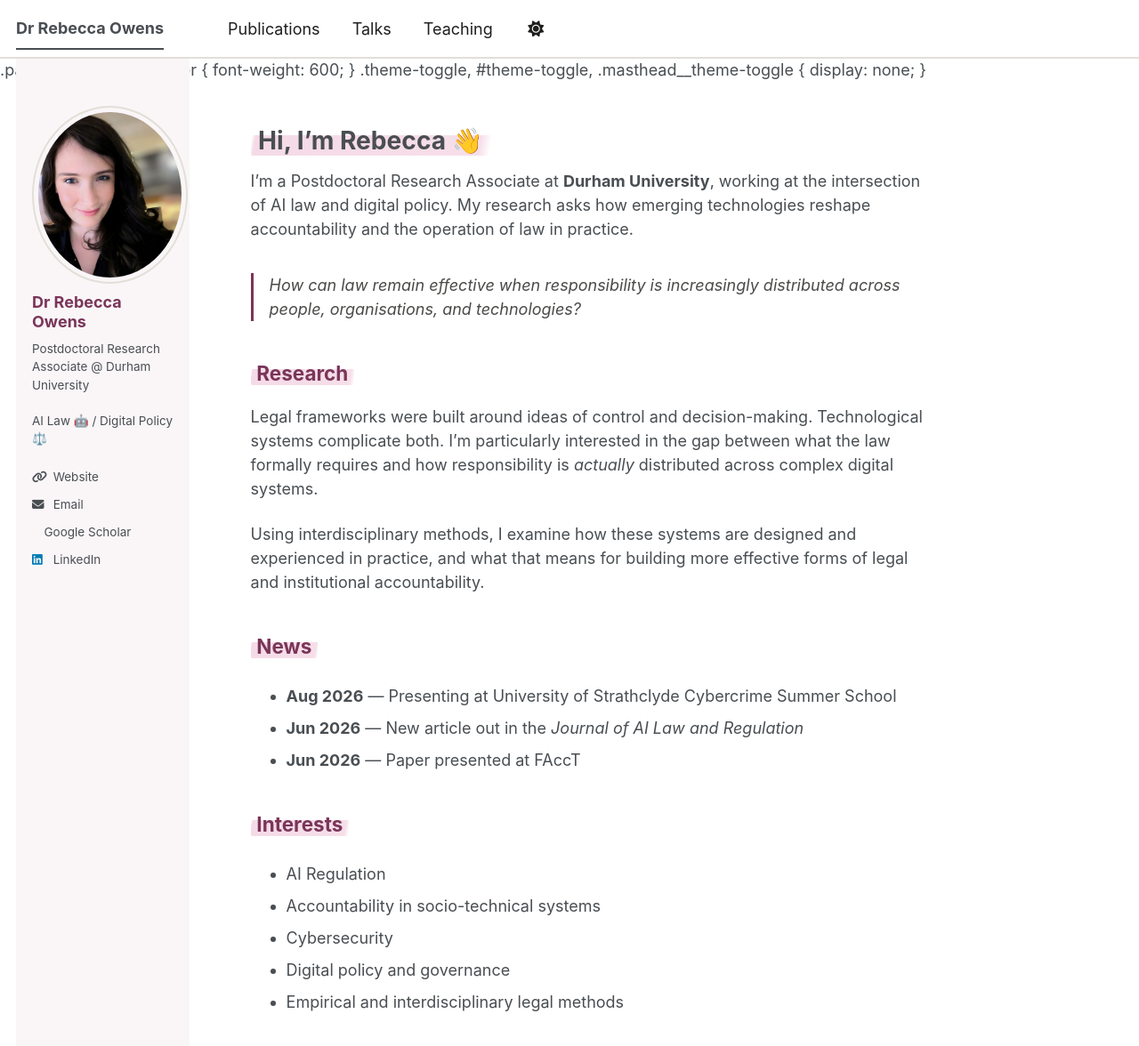
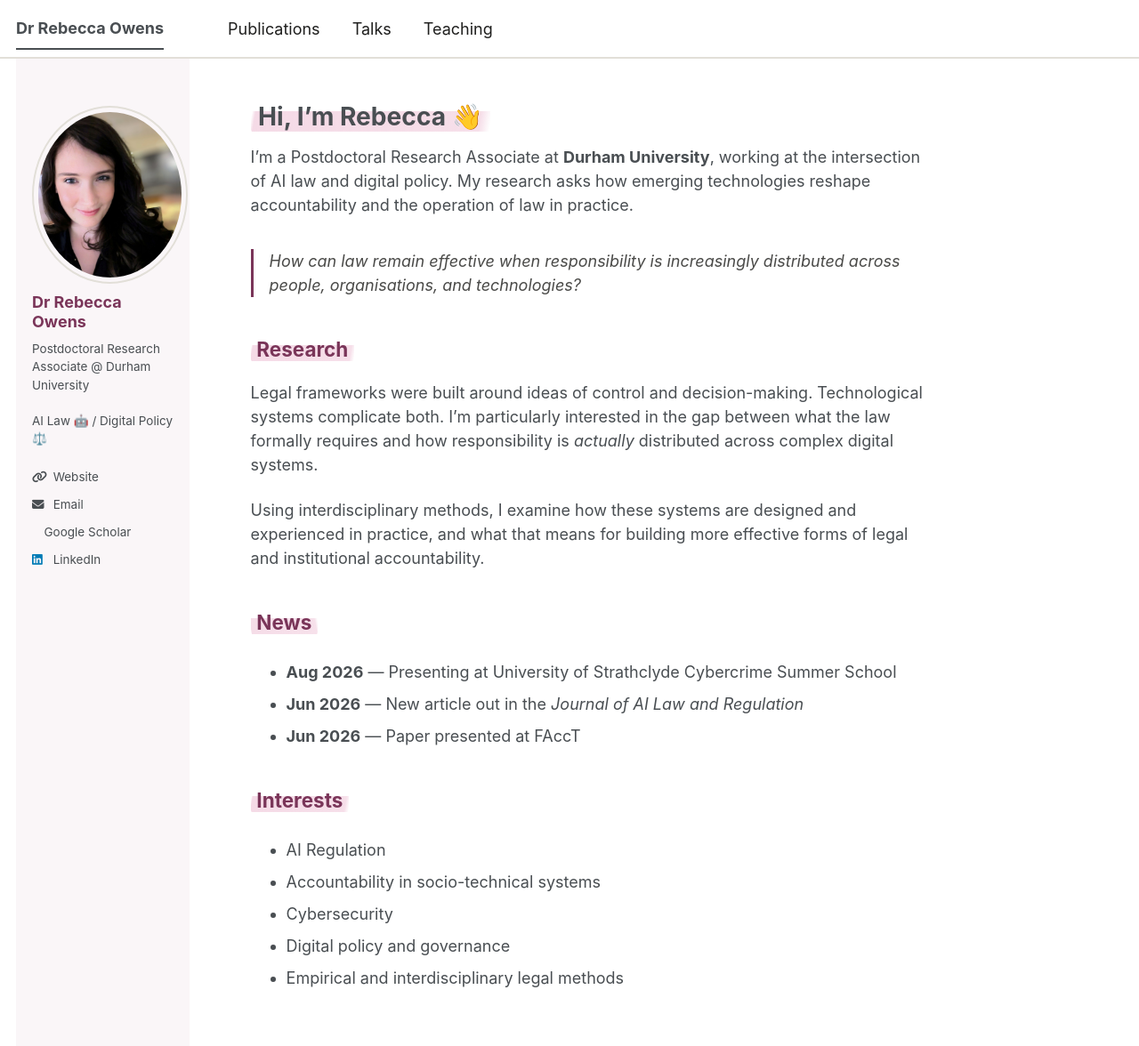
Before and after one commit to Rebecca-Owens/Rebecca-Owens.github.io, a Jekyll site: the page built from _pages/about.md, in a window 1280 px wide and 1323 px high. Shown: the top 1176 px of the window at 89% size. Built offline with Jekyll 4.4.1, drawn with Linux system fonts in a browser that asks for light colours; a style sheet for code colours, icons or effects is not loaded.

Commit message:
Update custom.html

```diff
--- a/_includes/head/custom.html
+++ b/_includes/head/custom.html
@@ -10,20 +10,29 @@
 <link rel="preload" href="{{ base_path }}/assets/css/fontawesome.css" as="style" onload="this.onload=null;this.rel='stylesheet'">
 <noscript><link rel="stylesheet" href="{{ base_path }}/assets/css/fontawesome.css"></noscript>
 
-<!-- favicon from https://commons.wikimedia.org/wiki/File:OOjs_UI_icon_academic-progressive.svg -->
+<!-- favicon -->
 <link rel="apple-touch-icon" sizes="180x180" href="{{ base_path }}/images/apple-touch-icon-180x180.png"/>
 <link rel="icon" type="image/svg+xml" href="{{ base_path }}/images/favicon.svg"/>
 <link rel="icon" type="image/png" href="{{ base_path }}/images/favicon-32x32.png" sizes="32x32"/>
 <link rel="icon" type="image/png" href="{{ base_path }}/images/favicon-192x192.png" sizes="192x192"/>
 <link rel="manifest" href="{{ base_path }}/images/manifest.json"/>
 <link rel="icon" href="/images/favicon.ico"/>
-<meta name="theme-color" content="var(--global-bg-color)"/>
+<meta name="theme-color" content="#ffffff"/>
 
 <!-- end custom head snippets -->
-<link rel="stylesheet" href="{{ '/assets/css/topic-curves.css' | relative_url }}">
-<link rel="stylesheet" href="{{ '/assets/css/topic-curves.css' | relative_url }}?v=2">
+
+<!-- Site stylesheets. Bump the ?v= number whenever you edit one of these,
+     or browsers will keep serving the old cached copy. -->
+<link rel="stylesheet" href="{{ '/assets/css/topic-curves.css' | relative_url }}?v=5">
+<link rel="stylesheet" href="{{ '/assets/css/research-highlights.css' | relative_url }}?v=1">
+
 <style>
-  /* Plum accent, white page — overrides the default theme's blue. */
+  /* ============================================================
+     Plum accent on white. One <style> block only — every rule
+     below lives between these two tags. Anything pasted outside
+     them will print on the page as visible text.
+     ============================================================ */
+
   :root {
     --global-link-color: #7a3559;
     --global-link-color-hover: #5c2742;
@@ -33,76 +42,71 @@
     --global-border-color: #e2dfd8;
   }
 
-  .masthead { background: #ffffff; border-bottom: 1px solid #e2dfd8; }
-  .page__footer { background: #ffffff; border-top: 1px solid #e2dfd8; }
-  .author__avatar img { border: 2px solid #e2dfd8; }
-   .author__avatar img { border: 2px solid #e2dfd8; }
-  .page__footer-follow { display: none; }
- .masthead { background: #ffffff; border-bottom: 1px solid #e2dfd8; }
-.greedy-nav { background: transparent; }
-.greedy-nav a { color: #1f1f1e; }
-.greedy-nav .visible-links a:before { background: #7a3559; height: 2px; }
-.greedy-nav a:hover { color: #7a3559; }
- .greedy-nav a.is-current {
-  color: #7a3559 !important;
-  font-weight: 600;
+  /* ---- masthead ---- */
+
+  .masthead {
+    background: #ffffff;
+    border-bottom: 1px solid #e2dfd8;
   }
- .greedy-nav a.is-current:after {
-  content: '';
-  display: block;
-  height: 2px;
-  background: #7a3559;
-  margin-top: 3px;
-}
- <style>
-  .masthead .site-title { color: #7a3559 !important; }
-  .page__footer { display: none; }
+
   .masthead .site-title,
   .masthead .site-title a,
   .masthead .greedy-nav .site-title,
   .greedy-nav > .site-title,
   a.site-title {
     color: #7a3559 !important;
-}
- <style>
-  /* your existing rules — plum links, site title, hidden footer, etc. */
-  .masthead .site-title { color: #7a3559 !important; }
-  .page__footer { display: none; }
-
-  /* new: headings */
-  .page__content h2,
-  .page__content h3 {
-    color: #7a3559;
-    border-bottom-color: #e8dde3;
+    font-weight: 600;
   }
 
-  /* new: blockquote */
-  .page__content blockquote {
-    border-left: 3px solid #7a3559;
-    color: #4a4a48;
-  }
+  .greedy-nav { background: transparent; }
+  .greedy-nav a { color: #1f1f1e; }
+  .greedy-nav a:hover { color: #7a3559; }
+  .greedy-nav .visible-links a:before { background: #7a3559; height: 2px; }
 
-  /* new: sidebar */
+  /* current page, set by the script at the bottom of this file */
+  .greedy-nav a.is-current { color: #7a3559 !important; font-weight: 600; }
+  .site-title.is-current:after { display: none; }
+
+  /* dark-mode toggle removed */
+  .theme-toggle, #theme-toggle, .masthead__theme-toggle { display: none; }
+
+  /* ---- sidebar ---- */
+
   .sidebar {
     background: #faf6f8;
     padding: 1.25rem 1rem;
     border-radius: 6px;
   }
+
   .author__name { color: #7a3559; }
   .author__urls .fa, .author__urls .ai { color: #7a3559; }
+
   .author__avatar img {
     width: 200px;
     height: 200px;
     object-fit: cover;
     object-position: center 30%;
     border-radius: 50%;
+    border: 2px solid #e2dfd8;
   }
- .highlight {
-  background: linear-gradient(180deg, transparent 55%, #f3d4e2 55%);
-  padding: 0 0.15em;
-  font-weight: 500;
+
+  /* ---- page content ---- */
+
+  .page__content h2,
+  .page__content h3 {
+    color: #7a3559;
+    border-bottom: 0;
   }
+
+  .page__content blockquote {
+    border-left: 3px solid #7a3559;
+    color: #4a4a48;
+  }
+
+  /* ---- highlighter marker ---- */
+
   .marker {
+    display: inline;
     background-image: linear-gradient(
       100deg,
       rgba(243, 212, 226, 0) 0.5%,
@@ -118,16 +122,33 @@ a.site-title {
     -webkit-box-decoration-break: clone;
     box-decoration-break: clone;
   }
- <link rel="stylesheet" href="{{ '/assets/css/research-highlights.css' | relative_url }}?v=1">
- <style>
-  .marker { ...your existing rule... }
 
-  .page__content h2 .marker,
-  .page__content h1 .marker { display: inline; }
+  /* slight angle variation so repeated markers don't look stamped */
+  .page__content h2:nth-of-type(even) .marker {
+    background-image: linear-gradient(
+      80deg,
+      rgba(243, 212, 226, 0) 0.5%,
+      rgba(243, 212, 226, 0.8) 2%,
+      rgba(243, 212, 226, 0.7) 95%,
+      rgba(243, 212, 226, 0) 99.5%
+    );
+  }
 
-  .page__content h2 { border-bottom: 0; }
+  /* ---- footer ---- */
+
+  .page__footer { display: none; }
 </style>
 
-.page__content h1 .marker { font-weight: 600; }
- .theme-toggle, #theme-toggle, .masthead__theme-toggle { display: none; }
-</style>
+<script>
+  /* Marks the current page's nav link so it can be styled plum. */
+  document.addEventListener('DOMContentLoaded', function () {
+    var here = window.location.pathname.replace(/\/$/, '');
+    var links = document.querySelectorAll('.greedy-nav a');
+    Array.prototype.forEach.call(links, function (a) {
+      var href = a.getAttribute('href');
+      if (!href) return;
+      var target = href.replace(/\/$/, '');
+      if (target === here) a.classList.add('is-current');
+    });
+  });
+</script>
```
Lines whose indentation alone changed are shown as unchanged.
